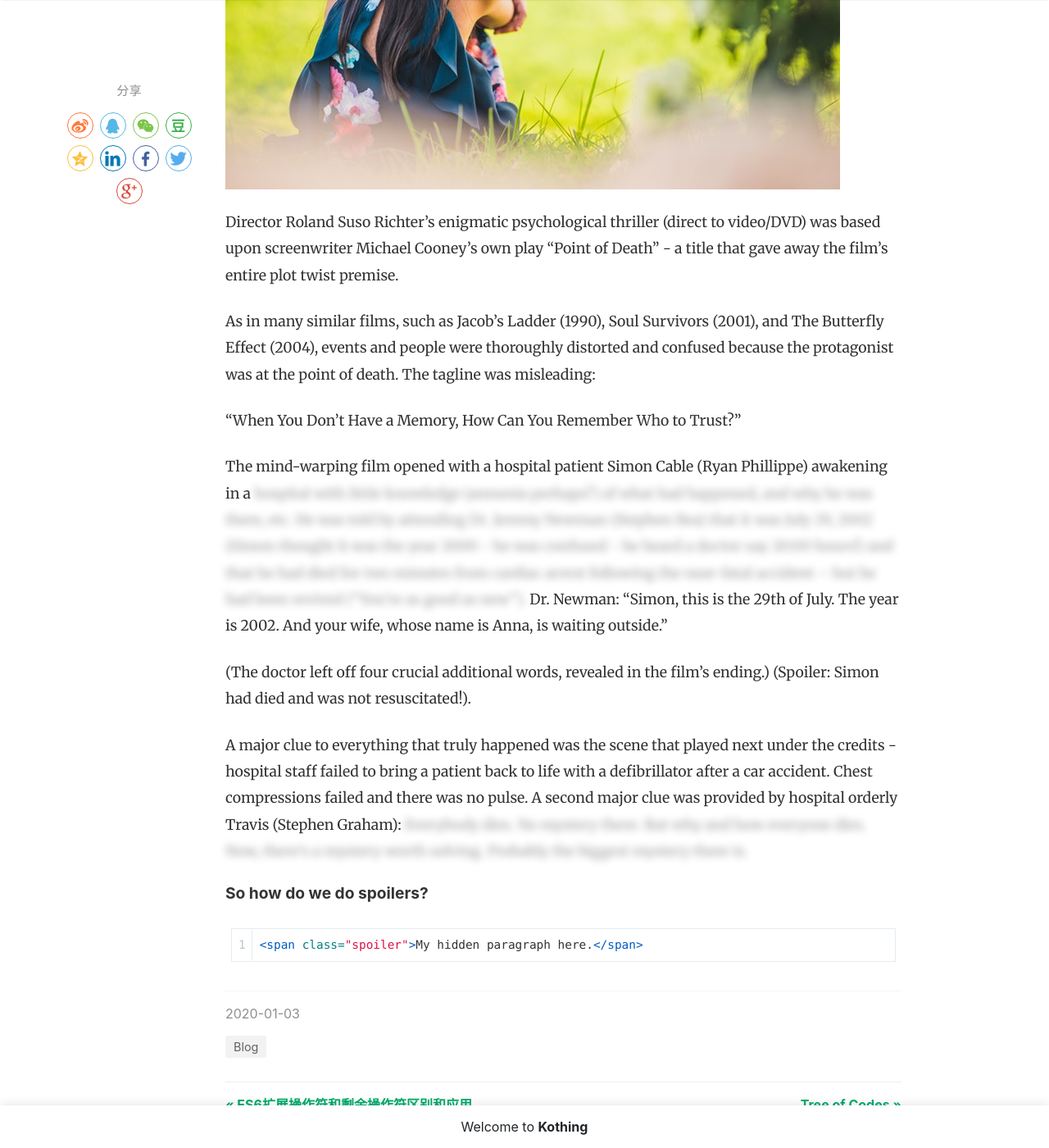
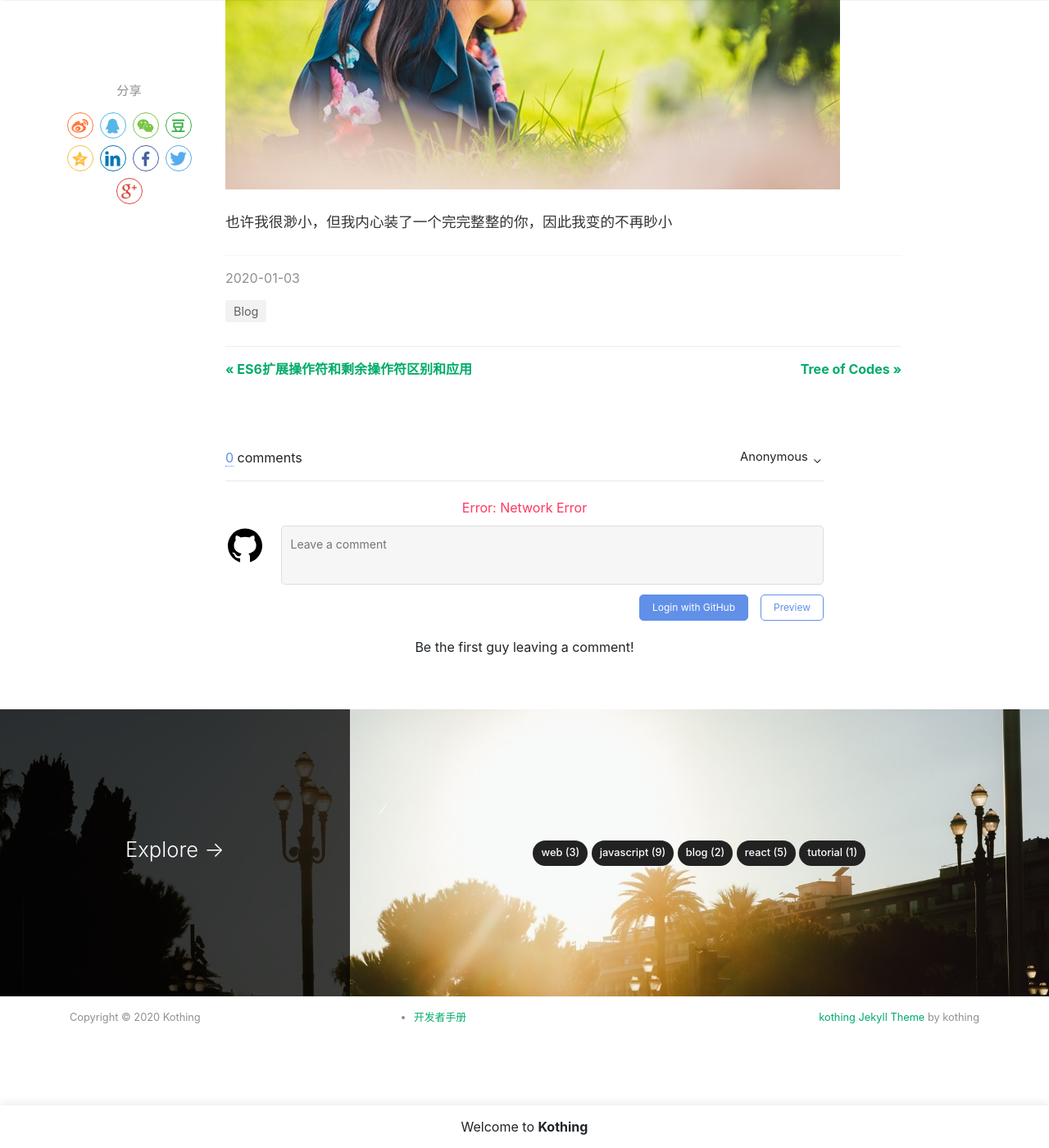
Before and after one commit to kothing/kothing.github.io, a Jekyll site: the page built from _posts/2020-01-03-the-best-gift-is-you.md, in a window 1280 px wide and 1400 px high, scrolled down 620 px. Shown: the whole window at 82% size. Built offline with Jekyll 4.4.1, drawn with Linux system fonts in a browser that asks for light colours; nearby versions of some CDN libraries; comment, search, counter and statistics services are not loaded.

Commit message:
Update 2020-01-03-the-best-gift-is-you.md

````diff
--- a/_posts/2020-01-03-the-best-gift-is-you.md
+++ b/_posts/2020-01-03-the-best-gift-is-you.md
@@ -9,20 +9,4 @@
 hidden: true
 ---
 
-Director Roland Suso Richter's enigmatic psychological thriller (direct to video/DVD) was based upon screenwriter Michael Cooney's own play "Point of Death" - a title that gave away the film's entire plot twist premise.
-
-As in many similar films, such as Jacob's Ladder (1990), Soul Survivors (2001), and The Butterfly Effect (2004), events and people were thoroughly distorted and confused because the protagonist was at the point of death. The tagline was misleading:
-
-"When You Don't Have a Memory, How Can You Remember Who to Trust?"
-
-The mind-warping film opened with a hospital patient Simon Cable (Ryan Phillippe) awakening in a <span class="spoiler"> hospital with little knowledge (amnesia perhaps?) of what had happened, and why he was there, etc. He was told by attending Dr. Jeremy Newman (Stephen Rea) that it was July 29, 2002 (Simon thought it was the year 2000 - he was confused - he heard a doctor say 20:00 hours!) and that he had died for two minutes from cardiac arrest following the near-fatal accident -- but he had been revived ("You're as good as new").</span> Dr. Newman: "Simon, this is the 29th of July. The year is 2002. And your wife, whose name is Anna, is waiting outside."
-
-(The doctor left off four crucial additional words, revealed in the film's ending.) (Spoiler: Simon had died and was not resuscitated!).
-
-A major clue to everything that truly happened was the scene that played next under the credits - hospital staff failed to bring a patient back to life with a defibrillator after a car accident. Chest compressions failed and there was no pulse. A second major clue was provided by hospital orderly Travis (Stephen Graham): <span class="spoiler">Everybody dies. No mystery there. But why and how everyone dies. Now, there's a mystery worth solving. Probably the biggest mystery there is.</span>
-
-#### So how do we do spoilers?
-
-```html
-<span class="spoiler">My hidden paragraph here.</span>
-```
+也许我很渺小，但我内心装了一个完完整整的你，因此我变的不再眇小
````
